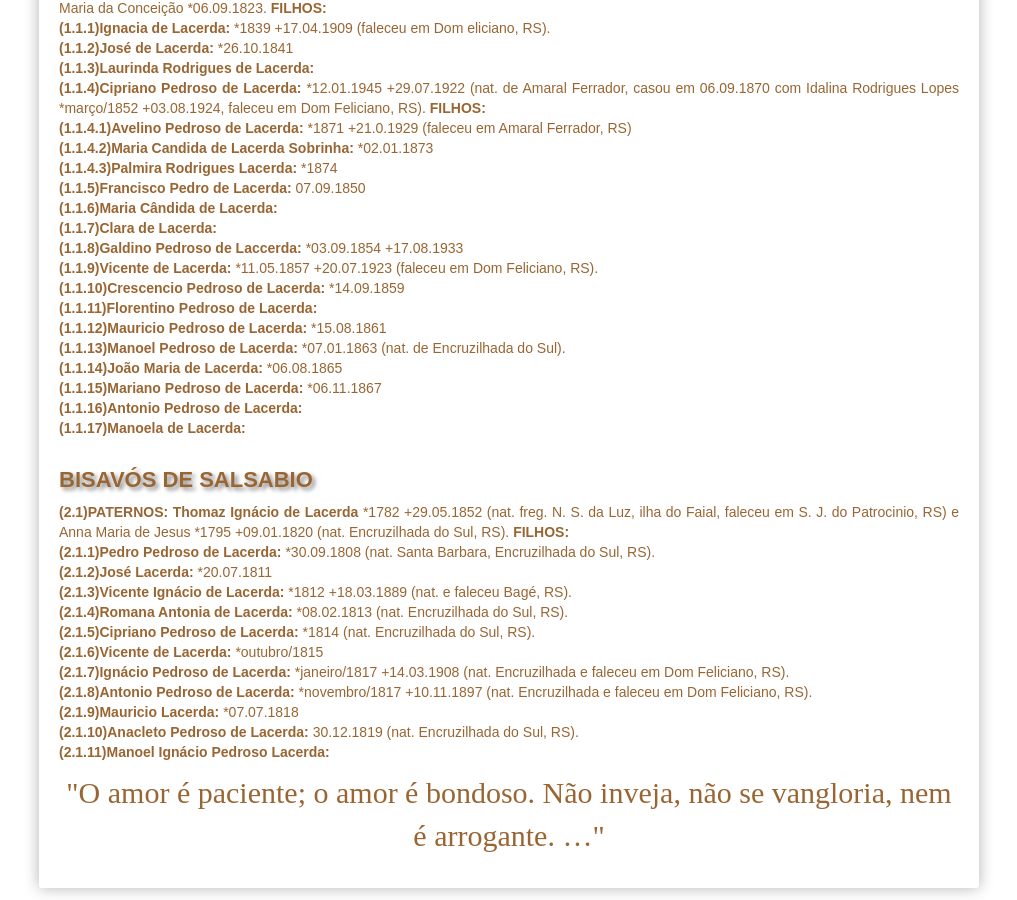
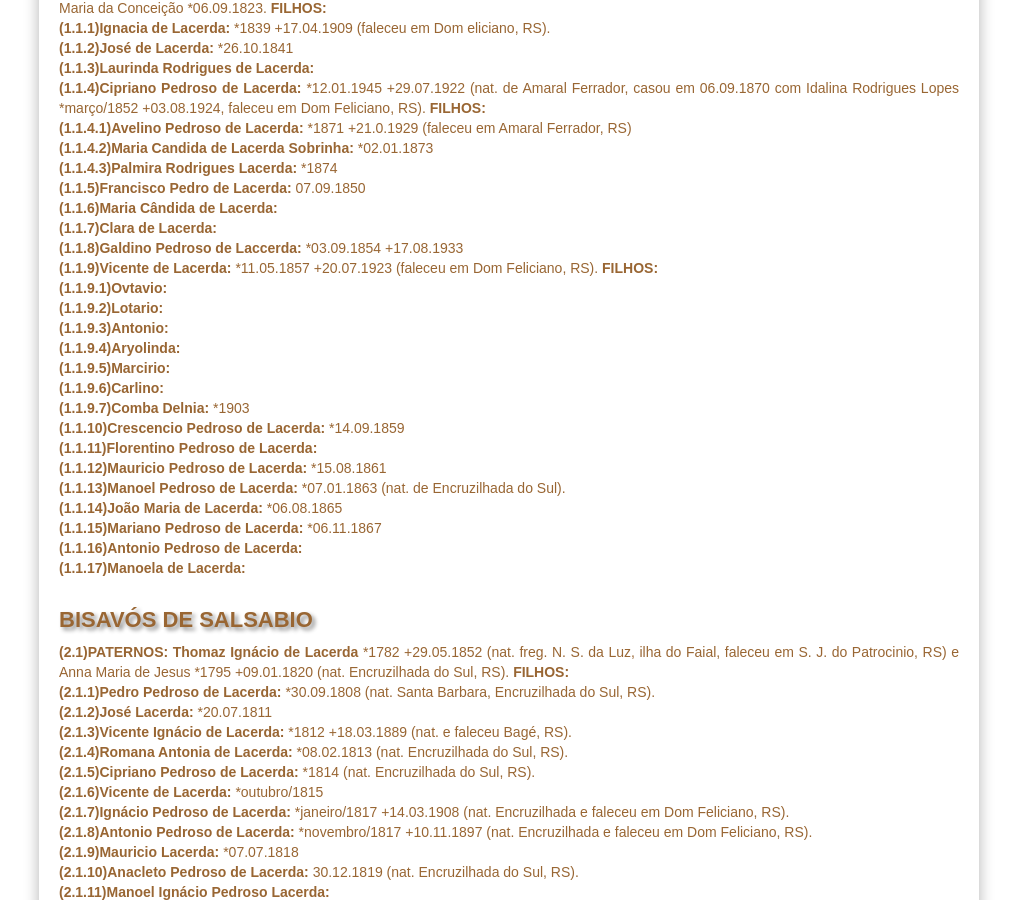
Before and after one commit to claudiovargas1955/claudiovargas1955.github.io, a Jekyll site: the page built from _pages/familia-lacerda-salsabio.html, in a window 1280 px wide and 900 px high, scrolled down 1545 px. Shown: the whole window, without its empty margins (131-1148 px from the left). Built offline with Jekyll 4.4.1, drawn with Linux system fonts in a browser that asks for light colours; some web fonts are replaced.

Commit message:
Update familia-lacerda-salsabio.html

```diff
--- a/_pages/familia-lacerda-salsabio.html
+++ b/_pages/familia-lacerda-salsabio.html
@@ -163,7 +163,17 @@ dos Santos *21.07.1925, nat. de Cachoeira do Sul, RS, filho de Adão Josino dos
   <b>(1.1.6)Maria Cândida de Lacerda: </b><br>
   <b>(1.1.7)Clara de Lacerda: </b><br>
   <b>(1.1.8)Galdino Pedroso de Laccerda: </b>*03.09.1854 +17.08.1933<br>
-  <b>(1.1.9)Vicente de Lacerda: </b>*11.05.1857 +20.07.1923 (faleceu em Dom Feliciano, RS).<br>
+  <b>(1.1.9)Vicente de Lacerda: </b>*11.05.1857 +20.07.1923 (faleceu em Dom Feliciano, RS). <b>FILHOS: </b><br>
+  <b>(1.1.9.1)Ovtavio: </b><br>
+  <b>(1.1.9.2)Lotario: </b><br>
+  <b>(1.1.9.3)Antonio: </b><br>
+  <b>(1.1.9.4)Aryolinda: </b><br>
+  <b>(1.1.9.5)Marcirio: </b><br>
+  <b>(1.1.9.6)Carlino: </b><br>
+  <b>(1.1.9.7)Comba Delnia: </b>*1903<br>
+
+
+
   <b>(1.1.10)Crescencio Pedroso de Lacerda: </b>*14.09.1859<br>
   <b>(1.1.11)Florentino Pedroso de Lacerda: </b><br>
   <b>(1.1.12)Mauricio Pedroso de Lacerda: </b>*15.08.1861<br>
```
